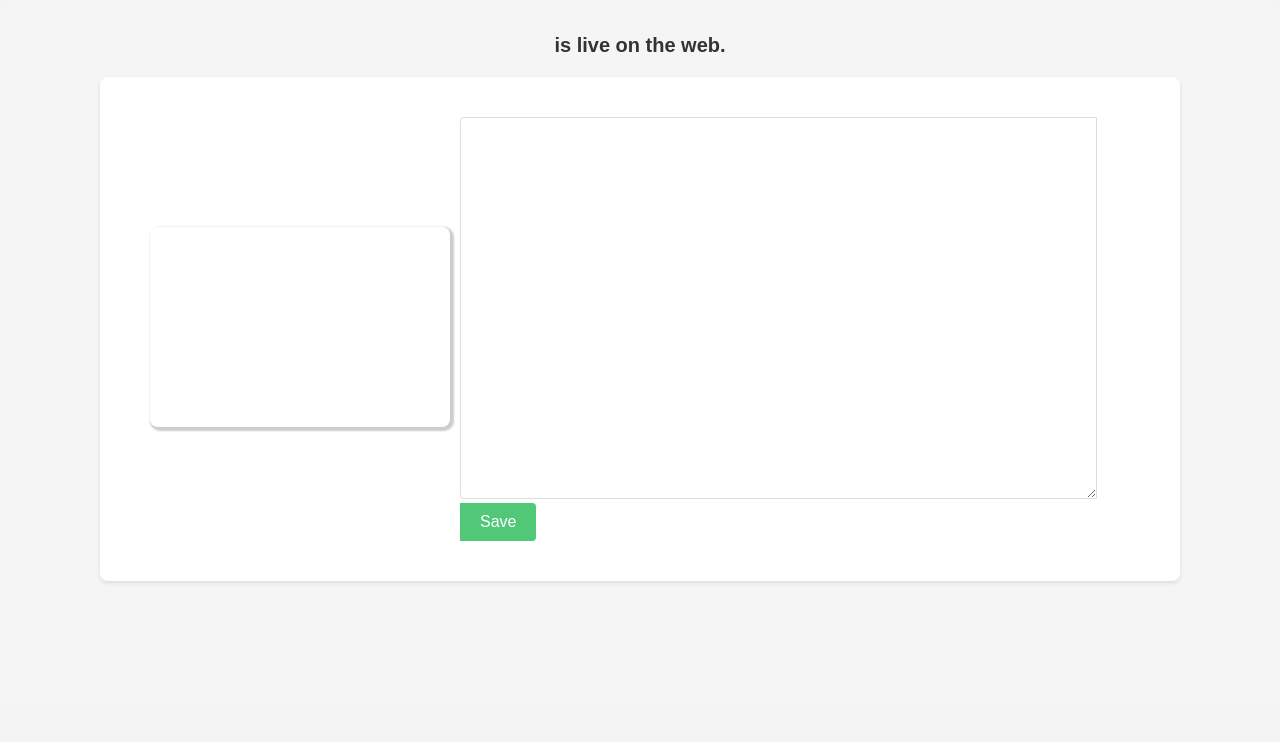
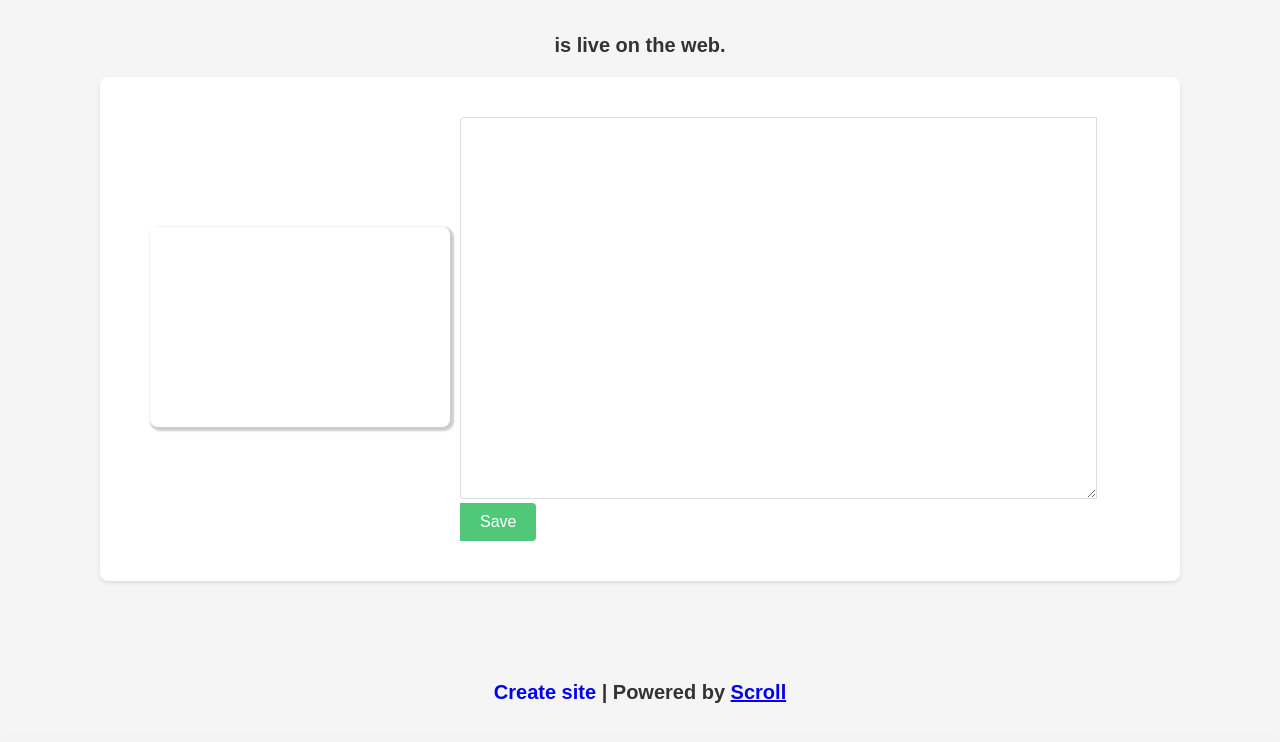
Before and after one commit to breck7/ScrollHub, a website: page edit.html in a window 1280 px wide. Drawn offline with Linux system fonts and the light colour scheme.

Commit message:
checkpoint

```diff
--- a/edit.html
+++ b/edit.html
@@ -343,5 +343,7 @@ h4.scrollQuestion {
 </div>
 </form>
 <script src="editor.js"></script>
+<div class="scrollSection"><h1 class="scrollParagraph"><a href="index.html">Create site</a> | Powered by <a href="https://scroll.pub"><u>Scroll</a></u></h1>
+</div>
 </body>
 </html>
```
Also changed, not shown: 1 other file.
